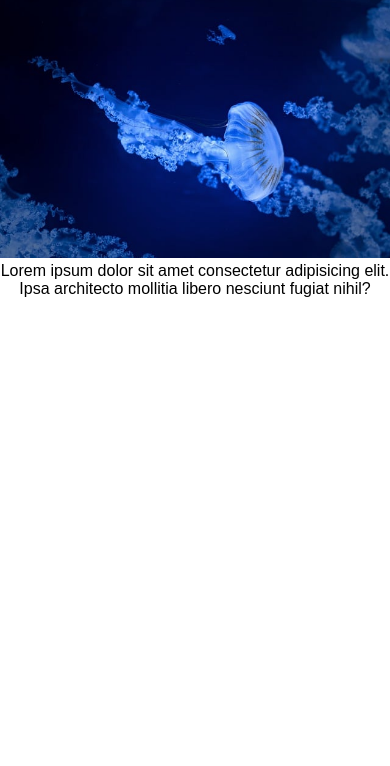
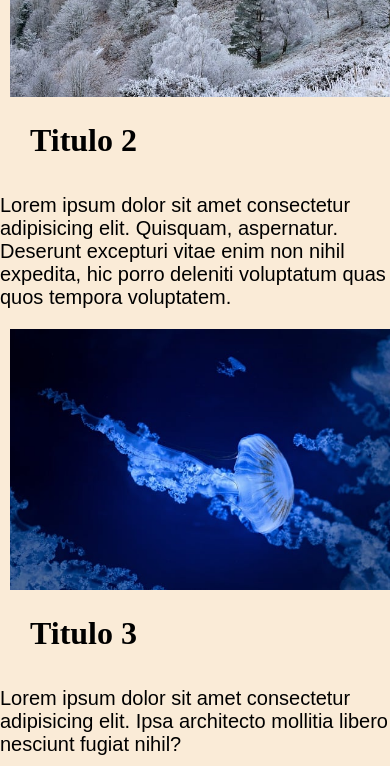
Before and after one commit to Jhowpix/OneBitCode, a plain HTML site: page CSS/resposividade/responsividade.html in a window 390 px wide. Shown: the part 711-1477 px from the top of the page. Before the commit the page ends 1009 px from the top, so only its background shows below. Drawn offline with Linux system fonts and the light colour scheme.

Commit message:
exercício de responsividade
Testando algumas medidas usando media query.

```diff
--- a/CSS/resposividade/responsividade.css
+++ b/CSS/resposividade/responsividade.css
@@ -1,15 +1,26 @@
-*{
-  margin: 0;
-  padding: 0;
-  box-sizing: border-box;
+
+body{
+  display: flex;
+  flex-direction: column;
+  margin: auto;
+  background-color: antiquewhite;
+  max-width: 780px;
+  height: auto;
 }
-
 .text-content {
   font-size: 22px;
   font-family: Arial, Helvetica, sans-serif;
 }
 
-/* o uso do px nao deixa totalmente resposivo */
+.img-content{
+  width: 100%;
+  height:auto;
+  margin: 10px;
+}
+/*
+    AULA COMENTADA PARA CONTINUACAO DA PROXIMA AULA.
+
+-- o uso do px nao deixa totalmente resposivo --
 @media ( max-width: 795px ) {
   .img-content{
     width: 400px;
@@ -19,7 +30,7 @@
   }
 }
 
-/* o uso de porcentagem seria mais adequado porem nao obrigatorio. */
+-- o uso de porcentagem seria mais adequado porem nao obrigatorio. --
 @media ( max-width: 510px ) {
   .img-content{
     width: 100%;
@@ -36,3 +47,58 @@
   text-align: center;
 }
 }
+*/
+
+
+@media ( max-width: 790px ){
+
+  .img-content{
+    width: 100%;
+    height:auto;
+    margin: 10px;
+  }
+  .text-content{
+  font-size: 20px;
+  margin-bottom: 10px;
+  }
+  h1{
+    margin: 15px 0 15px 30px;
+  }
+  body{
+    margin: auto;
+  }
+}
+
+@media ( max-width: 425px ){
+
+  .img-content{
+    width: 100%;
+    height:auto;
+    margin: 10px;
+  }
+  .text-content{
+  font-size: 20px;
+  margin-bottom: 10px;
+  }
+  h1{
+    margin: 15px 0 15px 30px;
+  }
+}
+
+@media ( max-width: 320px ){
+
+  .img-content{
+    width: 100%;
+    height:auto;
+    margin: 10px;
+  }
+  .text-content{
+  text-align: center;
+  font-size: 14px;
+  margin-bottom: 10px;
+  }
+  h1{
+    text-align: center;
+    margin: 15px;
+  }
+}
--- a/CSS/resposividade/responsividade.html
+++ b/CSS/resposividade/responsividade.html
@@ -10,17 +10,20 @@
 
 <body>
   <img src="imgResp/03.jpg" alt="paisagem natural contem um ceu bem azul e vegetacao baixa com poucas arvores" class="img-content">
+  <h1>Titulo 1</h1>
   <p class="text-content">Lorem ipsum dolor sit amet consectetur, adipisicing elit. Nobis rem veritatis, a officia,
     molestias cumque vero
     incidunt doloremque reiciendis aliquid repudiandae vitae, et illum explicabo? Praesentium illum hic voluptatibus
     maxime esse numquam eius ad deleniti.</p>
 
   <img src="imgResp/01.jpg" alt="fotografia de paisagem com clima frio e suas vegetacoes congeladas o branco neve predomina a imagem" class="img-content">
+  <h1>Titulo 2</h1>
   <p class="text-content">Lorem ipsum dolor sit amet consectetur adipisicing elit. Quisquam, aspernatur. Deserunt
     excepturi vitae enim non
     nihil expedita, hic porro deleniti voluptatum quas quos tempora voluptatem.</p>
 
   <img src="imgResp/02.jpg" alt="imagem de uma agua viva nadando em aguas claras " class="img-content" >
+  <h1>Titulo 3</h1>
   <p class="text-content">Lorem ipsum dolor sit amet consectetur adipisicing elit. Ipsa architecto mollitia libero
     nesciunt fugiat nihil?</p>
 </body>
```
